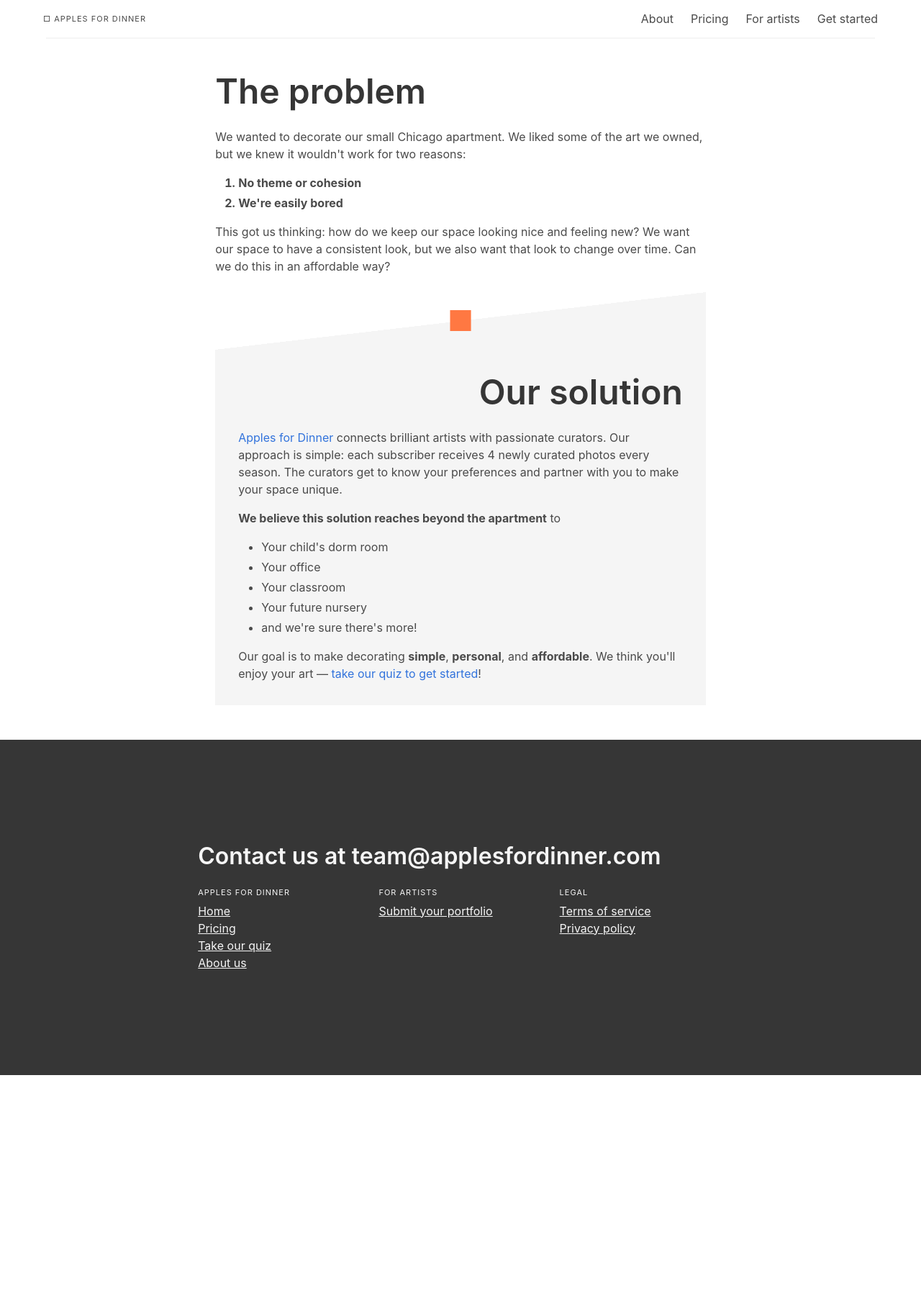
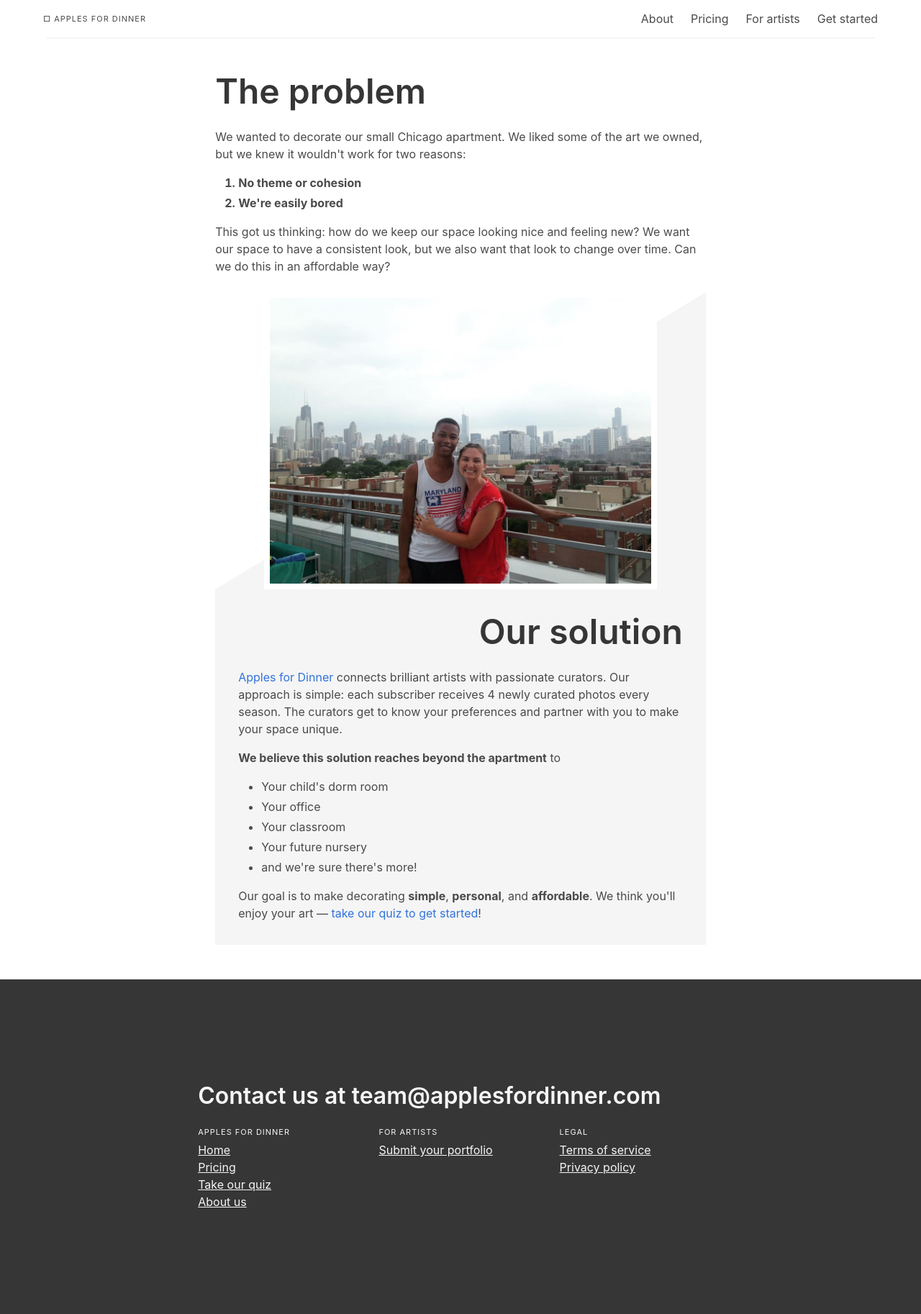
Before and after one commit to kofigumbs/apples-for-dinner, a Jekyll site: the page built from about.html, in a window 1280 px wide. Shown: the whole page at 72% size. Built offline with Jekyll 4.4.1, drawn with Linux system fonts in a browser that asks for light colours; comment, search, counter and statistics services are not loaded; before the commit the page ends 1494 px from its top, so only the background shows below that.

Commit message:
Add our photo to about

```diff
--- a/about.html
+++ b/about.html
@@ -9,7 +9,10 @@ layout: narrow
     display: flex;
     align-items: center;
     justify-content: center;
-    color: #FF7842;
+  }
+  .us {
+    max-width: 80%;
+    border: 0.20em solid white;
   }
   .expanded {
     padding: 2em;
@@ -35,7 +38,9 @@ layout: narrow
   </p>
 </section>
 
-<div class="slant has-background-light is-size-2"> ■ </div>
+<div class="slant has-background-light is-size-2">
+  <img class="us" src="/images/about.jpg">
+</div>
 
 <section class="content has-background-light expanded">
   <h1 class="title is-1 has-text-right">Our solution</h1>
```
Also changed, not shown: images/about.jpg (added).
